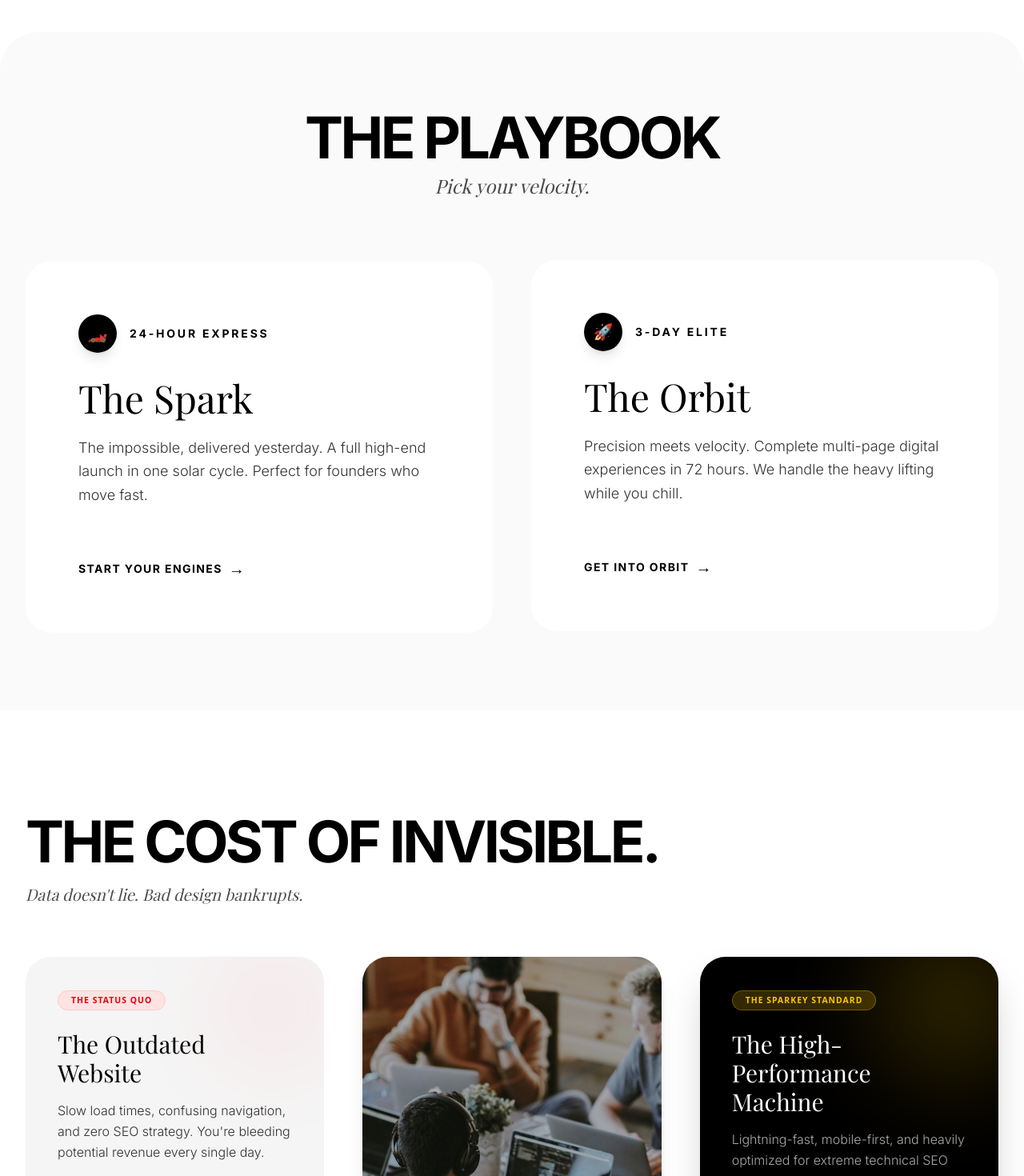
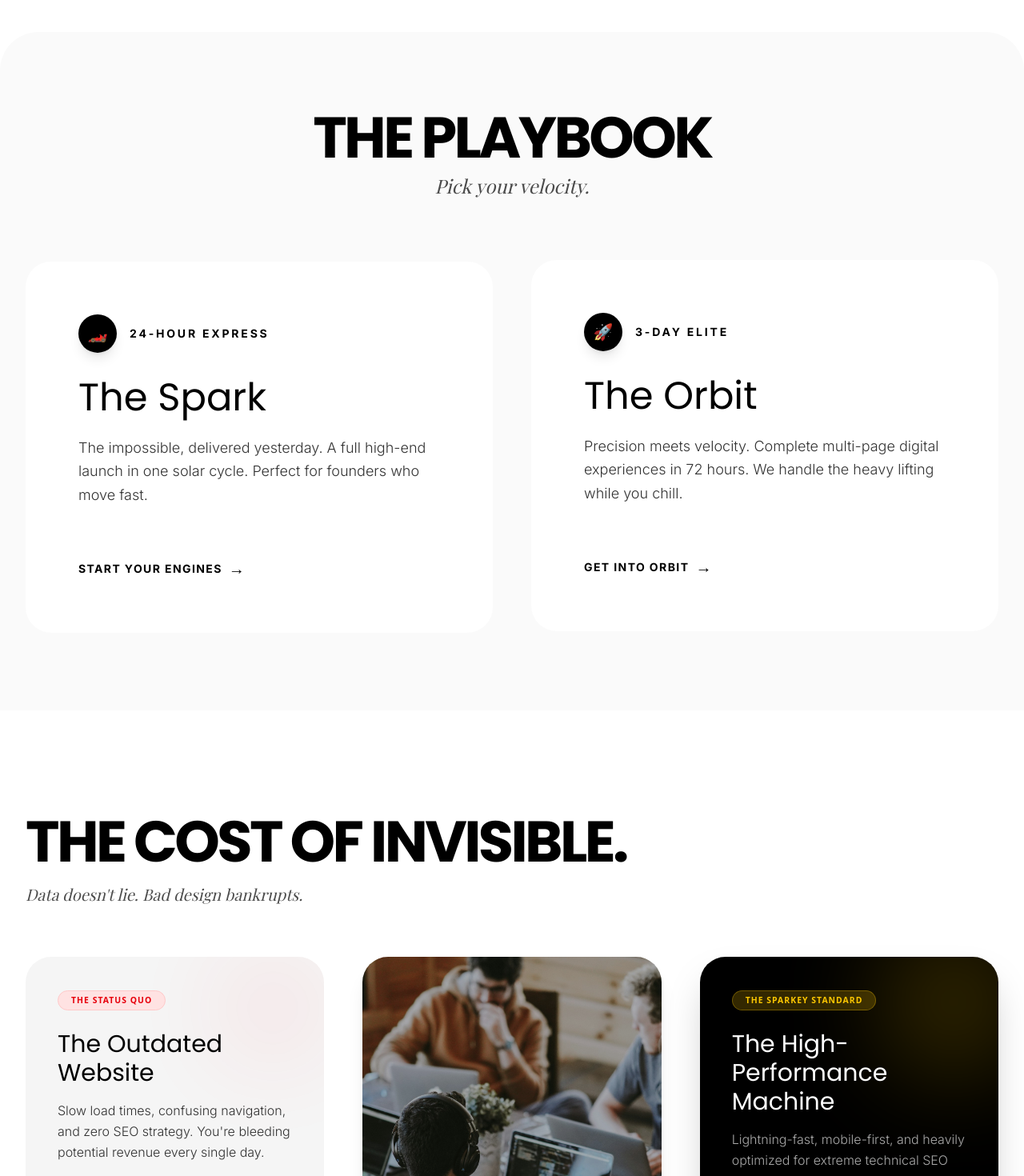
Before and after one commit to sparkeybranding/Sparkey-Branding, a Next.js app: page / in a window 1280 px wide. Shown: the part 1680-3150 px from the top of the page at 80% size. Built offline with nearby package versions, Linux system fonts and the light colour scheme; a web font is replaced by a local one.

Commit message:
Update all headers to use Poppins font

```diff
--- a/src/app/page.tsx
+++ b/src/app/page.tsx
@@ -38,7 +38,7 @@ export default function Home() {
             viewport={{ once: true }}
             transition={{ duration: 0.8 }}
           >
-            <h2 className="text-5xl md:text-7xl font-serif tracking-tight leading-tight mb-8">
+            <h2 className="text-5xl md:text-7xl font-poppins tracking-tight leading-tight mb-8">
               Work shouldn't feel like <span className="italic">work.</span>
             </h2>
             <p className="text-xl font-sans font-light leading-relaxed opacity-80 mb-8">
@@ -70,7 +70,7 @@ export default function Home() {
       <section className="py-24 px-4 md:px-8 bg-neutral-50 rounded-t-[3rem]">
         <div className="max-w-7xl mx-auto">
           <div className="mb-20 text-center">
-            <h2 className="text-5xl md:text-7xl font-sans font-bold tracking-tighter uppercase mb-2">The Playbook</h2>
+            <h2 className="text-5xl md:text-7xl font-poppins font-bold tracking-tighter uppercase mb-2">The Playbook</h2>
             <p className="font-serif text-2xl italic opacity-70">Pick your velocity.</p>
           </div>
 
@@ -84,7 +84,7 @@ export default function Home() {
                     <span className="flex items-center justify-center w-12 h-12 rounded-full bg-black text-white font-bold font-sans text-xl shadow-lg group-hover:bg-yellow-400 group-hover:text-black transition-colors duration-500">🏎️</span>
                     <p className="font-sans text-sm uppercase tracking-[0.2em] font-bold">24-Hour Express</p>
                   </div>
-                  <h3 className="text-5xl font-serif mb-6">The Spark</h3>
+                  <h3 className="text-5xl font-poppins mb-6">The Spark</h3>
                   <p className="font-sans font-light leading-relaxed text-lg opacity-80 group-hover:opacity-100 transition-opacity">
                     The impossible, delivered yesterday. A full high-end launch in one solar cycle. Perfect for founders who move fast.
                   </p>
@@ -106,7 +106,7 @@ export default function Home() {
                     <span className="flex items-center justify-center w-12 h-12 rounded-full bg-black text-white font-bold font-sans text-xl shadow-lg group-hover:bg-blue-600 group-hover:text-white transition-colors duration-500">🚀</span>
                     <p className="font-sans text-sm uppercase tracking-[0.2em] font-bold">3-Day Elite</p>
                   </div>
-                  <h3 className="text-5xl font-serif mb-6">The Orbit</h3>
+                  <h3 className="text-5xl font-poppins mb-6">The Orbit</h3>
                   <p className="font-sans font-light leading-relaxed text-lg opacity-80 group-hover:opacity-100 transition-opacity">
                     Precision meets velocity. Complete multi-page digital experiences in 72 hours. We handle the heavy lifting while you chill.
                   </p>
@@ -125,7 +125,7 @@ export default function Home() {
       {/* The Impact / SEO ROI Section */}
       <section className="py-24 md:py-32 px-4 md:px-8 max-w-7xl mx-auto">
         <div className="text-center md:text-left mb-16">
-          <h2 className="text-5xl md:text-7xl font-sans font-bold tracking-tighter uppercase mb-4">The Cost of Invisible.</h2>
+          <h2 className="text-5xl md:text-7xl font-poppins font-bold tracking-tighter uppercase mb-4">The Cost of Invisible.</h2>
           <p className="text-xl font-serif italic opacity-70">Data doesn't lie. Bad design bankrupts.</p>
         </div>
 
@@ -143,7 +143,7 @@ export default function Home() {
               <span className="inline-block px-4 py-1 bg-red-100 text-red-600 rounded-full text-[0.65rem] font-bold uppercase tracking-widest mb-6 border border-red-200">
                 The Status Quo
               </span>
-              <h3 className="text-2xl lg:text-3xl font-serif mb-4">The Outdated Website</h3>
+              <h3 className="text-2xl lg:text-3xl font-poppins mb-4">The Outdated Website</h3>
               <p className="font-sans font-light opacity-80 mb-8 leading-relaxed text-sm lg:text-base">
                 Slow load times, confusing navigation, and zero SEO strategy. You're bleeding potential revenue every single day.
               </p>
@@ -193,7 +193,7 @@ export default function Home() {
               <span className="inline-block px-4 py-1 bg-yellow-400/20 text-yellow-400 rounded-full text-[0.65rem] font-bold uppercase tracking-widest mb-6 border border-yellow-400/30">
                 The Sparkey Standard
               </span>
-              <h3 className="text-2xl lg:text-3xl font-serif mb-4 text-white">The High-Performance Machine</h3>
+              <h3 className="text-2xl lg:text-3xl font-poppins mb-4 text-white">The High-Performance Machine</h3>
               <p className="font-sans font-light opacity-80 mb-8 leading-relaxed text-neutral-300 text-sm lg:text-base">
                 Lightning-fast, mobile-first, and heavily optimized for extreme technical SEO and massive conversion rates.
               </p>
@@ -228,7 +228,7 @@ export default function Home() {
             viewport={{ once: true }}
             transition={{ duration: 0.6 }}
           >
-            <h2 className="text-5xl md:text-7xl lg:text-8xl font-serif tracking-tighter mb-8">
+            <h2 className="text-5xl md:text-7xl lg:text-8xl font-poppins tracking-tighter mb-8">
               Don't leave money <br /><span className="italic text-yellow-400">on the table.</span>
             </h2>
             <p className="text-xl md:text-2xl font-sans font-light leading-relaxed max-w-3xl mx-auto opacity-80 mb-12">
--- a/src/components/Footer.tsx
+++ b/src/components/Footer.tsx
@@ -26,12 +26,12 @@ export default function Footer() {
               transition={{ duration: 0.5, ease: "circOut" }}
             />
           </Link>
-          <p className="font-sans font-light text-sm opacity-60 leading-relaxed">
+          <p className="font-poppins font-light text-sm opacity-60 leading-relaxed">
             Upscale branding and web design delivered with high-velocity precision. Design at the speed of light.
           </p>
         </div>
 
-        <div className="flex gap-16 font-sans text-sm">
+        <div className="flex gap-16 font-poppins text-sm">
           <div className="flex flex-col gap-4">
             <span className="uppercase tracking-[0.2em] font-medium opacity-40 mb-2">Navigation</span>
             <Link href="/" className="hover:opacity-60 transition-opacity">Home</Link>
@@ -49,14 +49,14 @@ export default function Footer() {
         </div>
 
         <div className="flex flex-col items-start md:items-end">
-          <span className="uppercase tracking-[0.2em] font-medium opacity-40 font-sans text-sm mb-6">Start a Project</span>
-          <InvertButton href="/inquiry" className="px-6 py-3 text-xs">
+          <span className="uppercase tracking-[0.2em] font-medium opacity-40 font-poppins text-sm mb-6">Start a Project</span>
+          <InvertButton href="/inquiry" className="px-6 py-3 text-xs font-poppins">
             Book Your Launch
           </InvertButton>
         </div>
       </div>
 
-      <div className="max-w-7xl mx-auto mt-24 pt-8 border-t border-black/5 flex flex-col md:flex-row justify-between items-center text-xs font-sans opacity-40">
+      <div className="max-w-7xl mx-auto mt-24 pt-8 border-t border-black/5 flex flex-col md:flex-row justify-between items-center text-xs font-poppins opacity-40">
         <p>&copy; {new Date().getFullYear()} Sparkey! Branding. All rights reserved.</p>
         <div className="flex gap-4 mt-4 md:mt-0">
           <Link href="#" className="hover:opacity-100 transition-opacity">Privacy Policy</Link>
```
